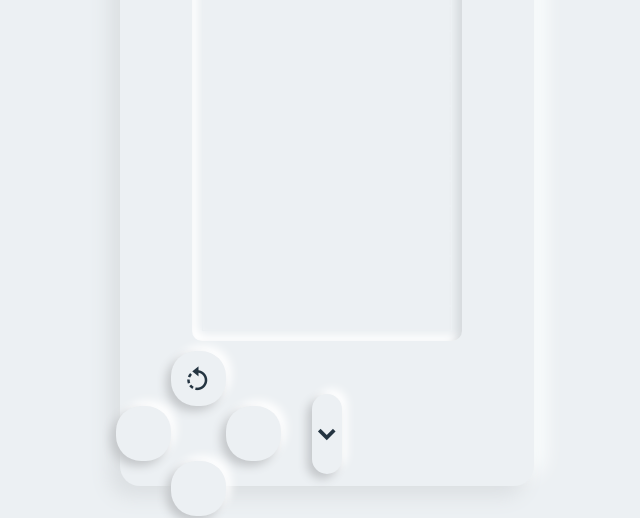
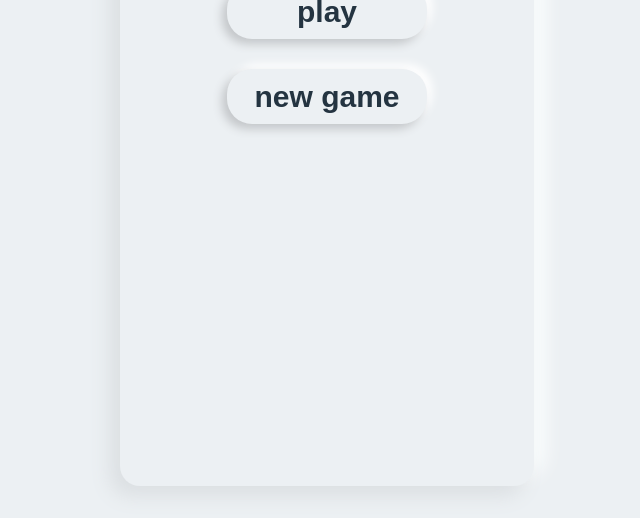
Before and after one commit to 11zouzou11/Tetris, a plain HTML site: page index.html in a window 1280 px wide. Shown: the part 282-800 px from the top of the page, without its empty margins (313-953 px from the left). Drawn offline with nearby package versions, Linux system fonts and the light colour scheme.

Commit message:
added play and new game button with some style

```diff
--- a/index.html
+++ b/index.html
@@ -22,7 +22,7 @@
                     lv. 1
                 </span>
             </div>
-            <div class="grid-section"></div>
+            <div class="board-section"></div>
 
             <!--start control buttons section-->
 
@@ -31,27 +31,27 @@
                     <div class="arrow-control">
                         <div
                         ></div>
-                        <button class="btn">
+                        <button class="btn" id="btn-up">
                             <i class="bx bx-rotate-left"></i>
                         </button>
                         <div>
 
                         </div>
-                        <button class="btn">
+                        <button class="btn" id="btn-left">
                             <i class="bx bxs-shevron-left"></i>
 
                         </button>
                         <div>
 
                         </div>
-                        <button class="btn">
+                        <button class="btn" id="btn-right">
                             <i class="bx bxs-shevron-right"></i>
 
                         </button>
                         <div>
 
                         </div>
-                        <button class="btn">
+                        <button class="btn" id="btn-down">
                             <i class="bx bxs-shevron-down"></i>
 
                         </button>
@@ -70,7 +70,7 @@
             </div>
 
             <!--end control buttons section-->
-
+            <!--setting section-->
             <div class="setting-section">
                 <button class="btn" id="btn-pause">
                     <i class="bx bx-pause"></i>
@@ -83,7 +83,23 @@
                     <i class="bx bx-question-mark"></i>
                 </button>
             </div>
-        </div>
+            <!--end setting section-->
+            <!--start menu section-->
+            <div class="menu-section">
+                <div class="brand">
+                    <h2>Tetris</h2>
+                    <span>JS Game</span>
+                </div>
+                <button class="btn btn-width" id="btn-play">
+                    play
+                </button>
+                <button class="btn btn-width" id="btn-new-game">
+                    new game
+                </button>
+            </div>
+            <!--end menu section-->
+
+         </div>
     </div>
     <script src="./js/app.js"></script>
 
--- a/js/app.js
+++ b/js/app.js
@@ -1,6 +1,6 @@
-let board = document.querySelector('.grid-section')
+let board = document.querySelector('.board-section')
 
-for (let i= 0; i < 200; i++) {
+for (let i = 0; i < 200; i++) {
     let block = '<div class="block"></div>'
     board.innerHTML += block
 }
--- a/static/assets/css/app.css
+++ b/static/assets/css/app.css
@@ -85,7 +85,7 @@ button {
 
 }
 
-.grid-section {
+.board-section {
     display: grid;
     grid-template-columns: repeat(10, 1fr);
     margin: auto;
@@ -154,6 +154,7 @@ i.bxs-sun {
     .game-wrapper {
         box-shadow: unset;
         border-radius: unset;
+        padding-bottom: 10px;
     }
 
     .setting-section {
@@ -205,3 +206,25 @@ i.bxs-sun {
     height: 80px !important;
     font-size: 30px;
 }
+
+.board-section,
+.info-section,
+.control-section {
+    transform: scale(0);
+}
+
+.menu-section {
+    position: absolute;
+    top: 40%;
+    left: 50%;
+    transform: translate(-50%, -50%);
+}
+
+.menu-section button {
+    margin-bottom: 30px;
+
+}
+
+.btn-width {
+    width: 200px;
+}
```
